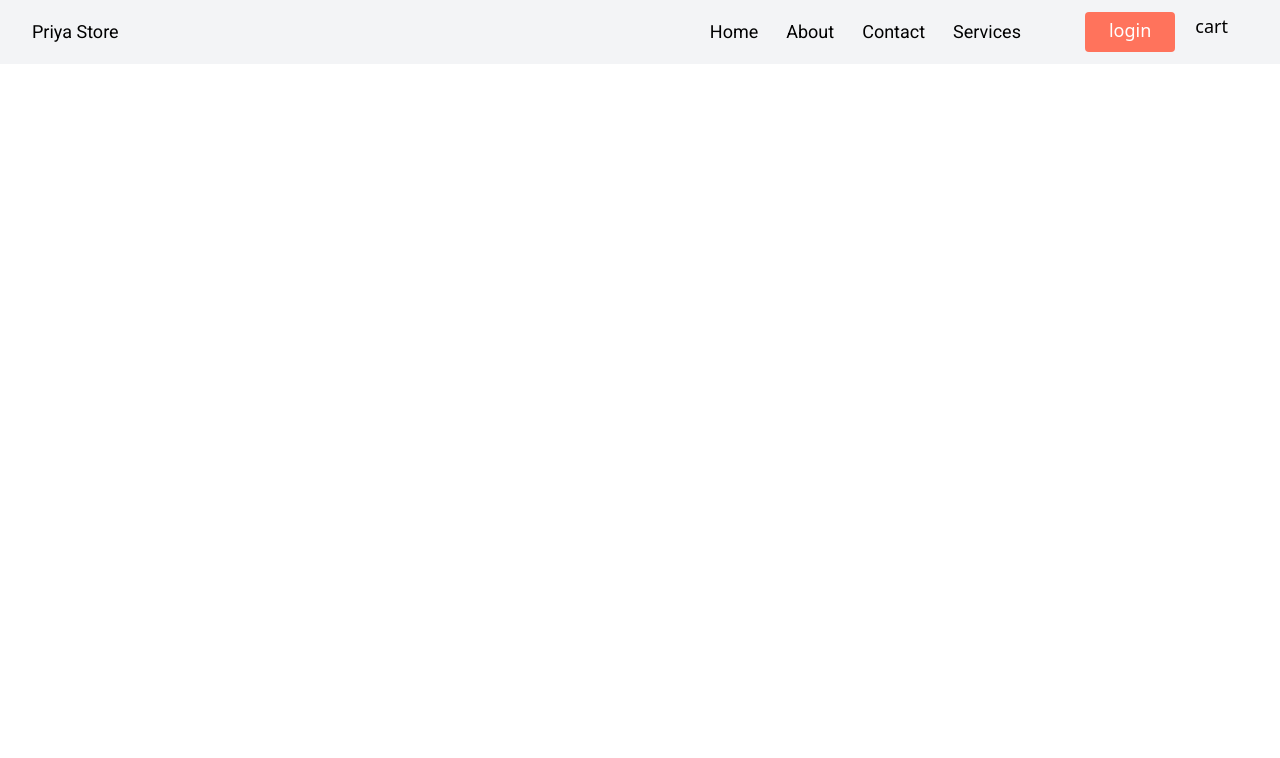
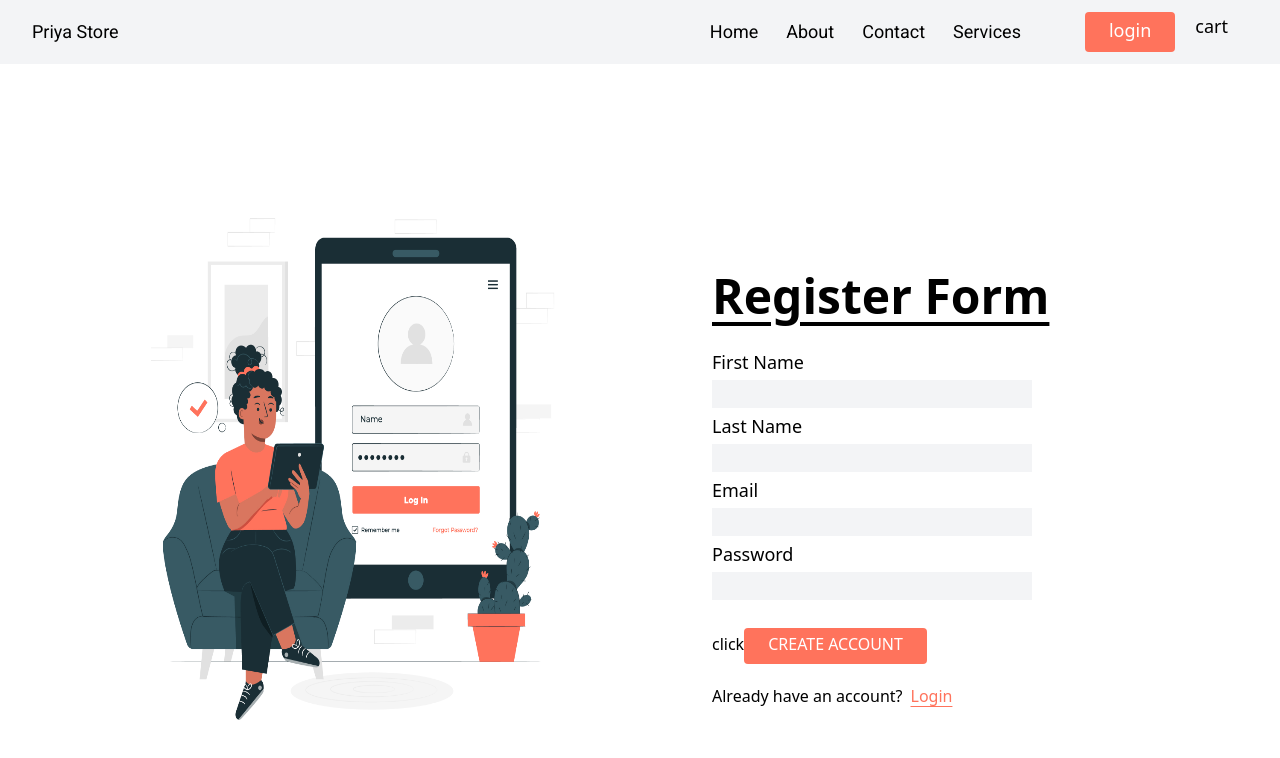
Before and after one commit to Prriya-Karn/EcommerceMern, a React (Vite) app in the folder client/: page /register in a window 1280 px wide. Shown: the top 758 px of the page. Built offline with nearby package versions, Linux system fonts and the light colour scheme.

Commit message:
client login/register

```diff
--- a/client/src/App.jsx
+++ b/client/src/App.jsx
@@ -3,6 +3,7 @@ import Home from "./Pages/Home";
 import { BrowserRouter, Route, Routes } from "react-router-dom";
 import { Navbar } from "./Components/Features/Navbar";
 import Login from "./Pages/Login";
+import Register from "./Pages/Register";
 
 
 const App = ()=>{
@@ -13,6 +14,7 @@ const App = ()=>{
     <Routes>
     <Route path = "/" element = {<Home/>}/>
     <Route path="/login" element={<Login/>}/>
+    <Route path="/register" element={<Register/>}/>
     </Routes>
     </BrowserRouter>
     </Fragment>
--- a/client/src/Components/UI/Button.jsx
+++ b/client/src/Components/UI/Button.jsx
@@ -3,7 +3,7 @@ import { Fragment } from "react";
 const Button = ({buttName})=>{
     return(
         <Fragment>
-        <button className="bg-bg lg:px-6 py-1
+        <button className="bg-bg lg:px-6 lg:py-1
         place-items-center rounded text-white lg:pb-2">{buttName}</button>
         </Fragment>
     )
--- a/client/src/Pages/Login.jsx
+++ b/client/src/Pages/Login.jsx
@@ -1,12 +1,36 @@
-import { Fragment } from "react";
+import { Fragment, useState } from "react";
 import img from "../../public/images/login.jpg"
 import Button from "../Components/UI/Button";
+import { NavLink } from "react-router-dom";
 const Login = () => {
+    const [log,setLog] = useState({
+        Email : "",
+        Password : ""
+    });
+    const [subLogData,setLogData] = useState({});
+
+    const logData = (event)=>{
+        const name = event.target.name;
+        const value = event.target.value;
+        setLog((pre)=>{
+            return{
+                ...pre,
+                [name] : value
+            }
+        })
+    }
+
+    const subLog = ()=>{
+        setLogData(log)
+    }
+    console.log(subLogData.email)
+
+
     return (
         <Fragment>
             <div className="lg:h-screen lg:flex lg:justify-center lg:items-center lg:gap-36">
                 <div className="lg:w-1/3 lg:h-2/3">
-            <img src={img} className="lg:w-full lg:h-full"/>
+                    <img src={img} className="lg:w-full lg:h-full" />
                 </div>
 
 
@@ -18,20 +42,31 @@ const Login = () => {
                     <div className="lg:w-96 lg:text-lg">
                         <label className="lg:mb-10 lg:w-96">Email</label>
                         <br></br>
-            <input type="text" className="lg:mt-1 lg:bg-bodyColor lg:w-5/6"/>
+                        <input type="email" name="email"
+                        onChange={logData}
+                        className="lg:mt-1 lg:bg-bodyColor lg:w-5/6" />
                     </div>
                     <div className="lg:w-96 lg:mt-1 lg:text-lg">
                         <label className="lg:mb-10 lg:w-96">Password</label>
                         <br></br>
-            <input type="text" className="lg:mt-1 lg:bg-bodyColor lg:w-5/6"/>
+                        <input type="password"  name="password"
+                        onChange={logData}
+                        className="lg:mt-1 lg:bg-bodyColor lg:w-5/6" />
                     </div>
 
                     <div className="lg:mt-7">
+                    <button onClick={subLog}>click</button>
                         <Button
-            buttName= "Login"
-            />
+                            buttName="Login" />
                     </div>
 
+                    <div className="lg:mt-5">
+                        <h4>New Customer?
+                            <NavLink to="/register">
+                                <span className="lg:ml-2 underline underline-offset-4 text-bg">
+                                    Create an account</span>
+                            </NavLink></h4>
+                    </div>
 
                 </div>
             </div>
--- a/client/src/Pages/Register.jsx
+++ b/client/src/Pages/Register.jsx
@@ -1,11 +1,99 @@
-import { Fragment } from "react";
+import { Fragment, useState} from "react";
+import img from "../../public/images/login.jpg"
+import Button from "../Components/UI/Button";
+import { NavLink } from "react-router-dom";
+const register = () => {
 
-const Register = () => {
+    const [data,setData] = useState({
+        firstName : "",
+        LastName : "",
+        Email : "",
+        Password : ""
+    });
+
+    const [subData,setSub] = useState({})
+
+    const regisInput = (event)=>{
+        const name = event.target.name;
+        const value = event.target.value;
+        setData((pre)=>{
+            return{
+                ...pre,
+                [name] : value
+            }
+        })
+    }
+
+
+    const submitRegisData = ()=>{
+        setSub(data)
+    }
+
+    console.log(subData.firstName)
+
+
+
+
+
+
+
     return (
         <Fragment>
-            <h1>this is Register page</h1>
+            <div className="lg:h-screen lg:flex lg:justify-center lg:items-center lg:gap-36">
+                <div className="lg:w-1/3 lg:h-2/3">
+                    <img src={img} className="lg:w-full lg:h-full" />
+                </div>
+
+
+                <div className="lg:w-1/3 lg:h-96 ">
+                    <div className="lg:text-5xl font-semibold lg:mb-7">
+                        <h1 className="underline underline-offset-8">Register Form</h1>
+                    </div>
+
+                    <div className="lg:w-96 lg:text-lg">
+                        <label className="lg:mb-10 lg:w-96">First Name</label>
+                        <br></br>
+                        <input type="text" onChange={regisInput} name="firstName"
+                         className="lg:mt-1 lg:bg-bodyColor lg:w-5/6" />
+                    </div>
+                    <div className="lg:w-96 lg:mt-1 lg:text-lg">
+                        <label className="lg:mb-10 lg:w-96">Last Name</label>
+                        <br></br>
+                        <input type="text"  onChange={regisInput} name = "lastName"
+                        className="lg:mt-1 lg:bg-bodyColor lg:w-5/6" />
+                    </div>
+                    <div className="lg:w-96 lg:mt-1 lg:text-lg">
+                    <label className="lg:mb-10 lg:w-96">Email</label>
+                    <br></br>
+                    <input type="email" onChange={regisInput} name = "email"
+                     className="lg:mt-1 lg:bg-bodyColor lg:w-5/6" />
+                </div>
+                <div className="lg:w-96 lg:mt-1 lg:text-lg">
+                <label className="lg:mb-10 lg:w-96">Password</label>
+                <br></br>
+                <input type="password" onChange={regisInput} name = "password"
+
+                className="lg:mt-1 lg:bg-bodyColor lg:w-5/6" />
+            </div>
+
+                    <div className="lg:mt-7">
+                    <button onClick = {submitRegisData}>click</button>
+                        <Button
+                            buttName="CREATE ACCOUNT" />
+                    </div>
+
+                    <div className="lg:mt-5">
+                        <h4>Already have an account?
+                            <NavLink to="/login">
+                                <span className="lg:ml-2 underline underline-offset-4 text-bg">
+                                    Login</span>
+                            </NavLink></h4>
+                    </div>
+
+                </div>
+            </div>
         </Fragment>
     )
 }
 
-export default Register;
+export default register;
--- a/client/tailwind.config.js
+++ b/client/tailwind.config.js
@@ -16,9 +16,6 @@ export default {
           "6/2" : "6/5"
         },
         colors: {
-        primary: "#1D4ED8", // Custom primary color
-        secondary: "#9333EA", // Custom secondary color
-        accent: "#F59E0B", // Custom accent color
         bg : "#FF735C",
         bodyColor : "#F3F4F6"
 
```
Lines whose indentation alone changed are shown as unchanged.
